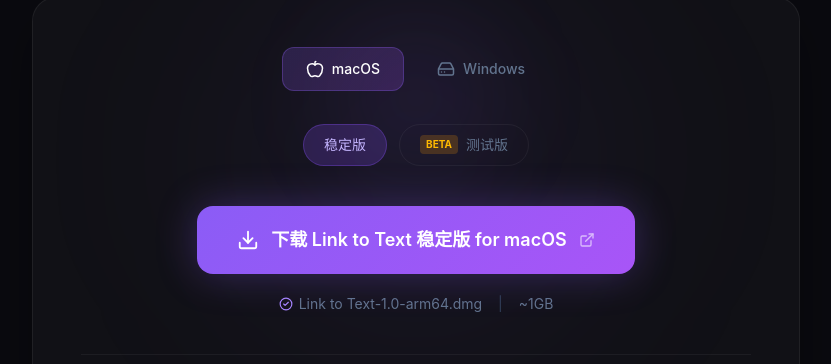
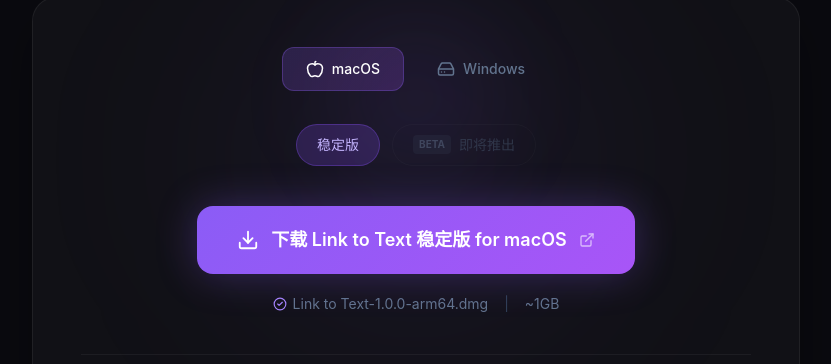
Before and after one commit to C1rq/linktotext-website, a React (Vite) app: page / in a window 1280 px wide. Shown: the part 2756-3120 px from the top of the page, without its empty margins (224-1055 px from the left). Built offline with nearby package versions, Linux system fonts and the light colour scheme.

Commit message:
feat: switch download URLs from MEGA to Alibaba Cloud OSS

```diff
--- a/src/components/Download.jsx
+++ b/src/components/Download.jsx
@@ -5,17 +5,17 @@
 
 /*
  * ============================================================
- *  下载链接配置 — 将下面的 URL 替换为你的 MEGA 分享链接
+ *  下载链接配置 — 阿里云 OSS
  * ============================================================
  *
  *  操作步骤：
- *  1. 注册 MEGA 账号（https://mega.nz）— 免费 20GB 存储
- *  2. 创建文件夹，如 "Link to Text Releases"
- *  3. 上传 4 个安装包文件到该文件夹
- *  4. 右键每个文件 → 复制链接（格式如 https://mega.nz/file/XXX#YYY）
- *  5. 将下方 URL 替换为对应文件的 MEGA 分享链接
+ *  1. 登录阿里云 OSS 控制台
+ *  2. 上传安装包到 Bucket
+ *  3. 设置 Bucket 为公共读
+ *  4. 配置 CORS，来源限制为 https://linktotext.vicrqky.space
+ *  5. 将下方 URL 替换为对应文件的公网访问地址
  *
- *  注意：用户点击下载按钮后会跳转到 MEGA 页面进行下载
+ *  注意：文件名中的空格需要编码为 %20
  * ============================================================
  */
 
@@ -27,16 +27,18 @@
       'v1.0': {
         label: '稳定版',
         badge: null,
-        filename: 'Link to Text-1.0-arm64.dmg',
-        url: 'https://mega.nz/file/ekxw2TbQ#4VKk_NDCtdv4bR9oZUh0zrXEOzvDk8Nkyj4YiRzcp2o', // ← 替换为 v1.0 Mac 的 MEGA 链接
+        filename: 'Link to Text-1.0.0-arm64.dmg',
+        url: 'https://linktotext.oss-cn-hangzhou.aliyuncs.com/Link%20to%20Text-1.0.0-arm64-stable.dmg',
         size: '~1GB',
       },
       'v2.0-beta': {
         label: '测试版',
         badge: 'Beta',
         filename: 'Link to Text-2.0-beta-arm64.dmg',
-        url: 'https://mega.nz/file/XXXXX#YYYYY', // ← 替换为 v2.0-beta Mac 的 MEGA 链接
+        url: '', // 即将推出
         size: '~2GB',
+        disabled: true,
+        comingSoon: true,
       },
     },
   },
@@ -47,15 +49,15 @@
       'v1.0': {
         label: '稳定版',
         badge: null,
-        filename: 'Link to Text-1.0-setup.exe',
-        url: 'https://mega.nz/file/Cl4HnIDS#U4Cpyn3Lz0rwuXZ5ApWHKKekAXNPilJQcOps8iOZ5I4', // ← 替换为 v1.0 Windows 的 MEGA 链接
+        filename: 'Link to Text Setup 1.0.0-stable.exe',
+        url: 'https://linktotext.oss-cn-hangzhou.aliyuncs.com/Link%20to%20Text%20Setup%201.0.0-stable.exe',
         size: '~1GB',
       },
       'v2.0-beta': {
         label: '测试版',
         badge: 'Beta',
-        filename: 'Link to Text-2.0-beta-setup.exe',
-        url: 'https://mega.nz/file/aopH1RzR#2MTIdBRfwuRDRd21wR6-XZoAaYNf4G-l10hdZauLBoo', // ← 替换为 v2.0-beta Windows 的 MEGA 链接
+        filename: 'Link.to.Text-1.0.0-setup-beta.exe',
+        url: 'https://linktotext.oss-cn-hangzhou.aliyuncs.com/Link.to.Text-1.0.0-setup-beta.exe',
         size: '~1.2GB',
       },
     },
@@ -170,23 +172,32 @@
               {versionKeys.map((key) => {
                 const ver = os.versions[key]
                 const isActive = selectedVersion === key
+                const isDisabled = ver?.disabled
                 return (
                   <button
                     key={key}
-                    onClick={() => setSelectedVersion(key)}
+                    onClick={() => !isDisabled && setSelectedVersion(key)}
+                    disabled={isDisabled}
                     className={cn(
-                      'flex items-center gap-2 px-5 py-2.5 rounded-full text-sm transition-all duration-300 cursor-pointer',
-                      isActive
-                        ? 'bg-violet-500/20 text-violet-300 border border-violet-500/30'
-                        : 'text-slate-500 hover:text-slate-300 border border-white/5 hover:border-white/10'
+                      'flex items-center gap-2 px-5 py-2.5 rounded-full text-sm transition-all duration-300',
+                      isDisabled
+                        ? 'text-slate-600 border border-white/5 cursor-not-allowed opacity-50'
+                        : isActive
+                          ? 'bg-violet-500/20 text-violet-300 border border-violet-500/30 cursor-pointer'
+                          : 'text-slate-500 hover:text-slate-300 border border-white/5 hover:border-white/10 cursor-pointer'
                     )}
                   >
                     {ver?.badge && (
-                      <span className="px-1.5 py-0.5 text-[10px] font-bold rounded bg-amber-500/20 text-amber-400 uppercase">
+                      <span className={cn(
+                        'px-1.5 py-0.5 text-[10px] font-bold rounded uppercase',
+                        isDisabled
+                          ? 'bg-slate-500/20 text-slate-500'
+                          : 'bg-amber-500/20 text-amber-400'
+                      )}>
                         {ver?.badge}
                       </span>
                     )}
-                    <span>{ver.label}</span>
+                    <span>{isDisabled ? '即将推出' : ver.label}</span>
                   </button>
                 )
               })}
@@ -202,6 +213,19 @@
                 transition={{ duration: 0.3 }}
                 className="flex flex-col items-center"
               >
+                {version.disabled ? (
+                  <div className="flex flex-col items-center gap-4">
+                    <div
+                      className="inline-flex items-center gap-3 px-10 py-5 rounded-2xl text-slate-400 font-semibold text-lg border border-white/10"
+                      style={{
+                        background: 'rgba(255, 255, 255, 0.03)',
+                      }}
+                    >
+                      <span>即将推出</span>
+                    </div>
+                    <p className="text-sm text-slate-600">该版本正在测试中，敬请期待</p>
+                  </div>
+                ) : (
                   <a
                     href={version.url}
                     target="_blank"
@@ -225,6 +249,7 @@
                     </span>
                     <ExternalLink size={16} className="relative z-10 opacity-60" />
                   </a>
+                )}
 
                 <div className="flex items-center gap-4 mt-5 text-sm text-slate-500">
                   <span className="flex items-center gap-1.5">
```
Lines whose indentation alone changed are shown as unchanged.
